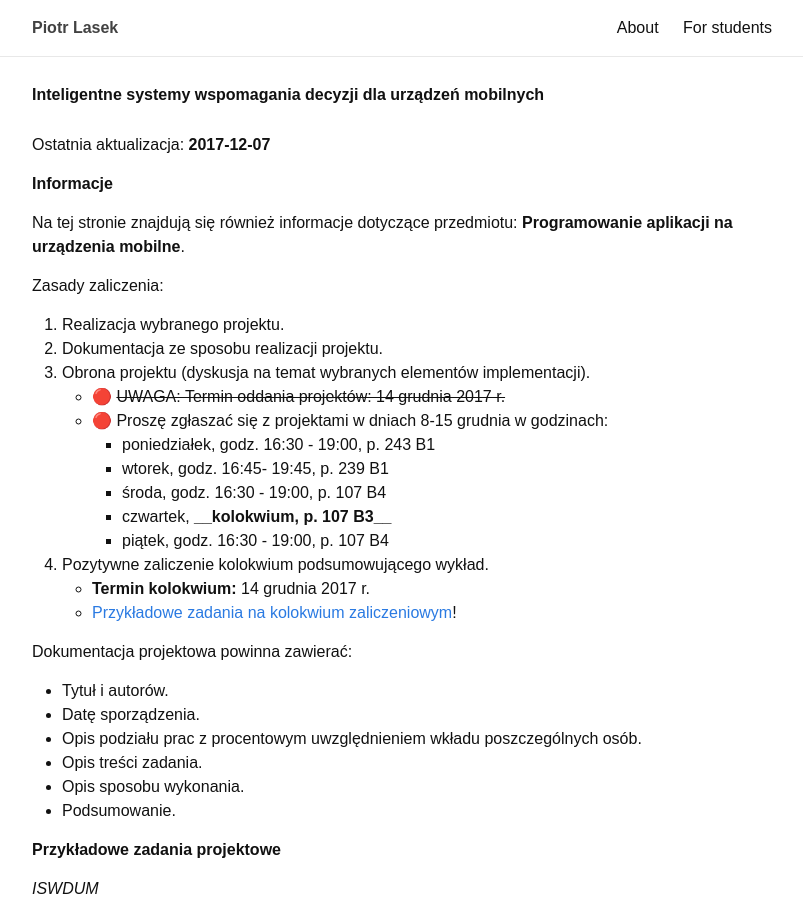
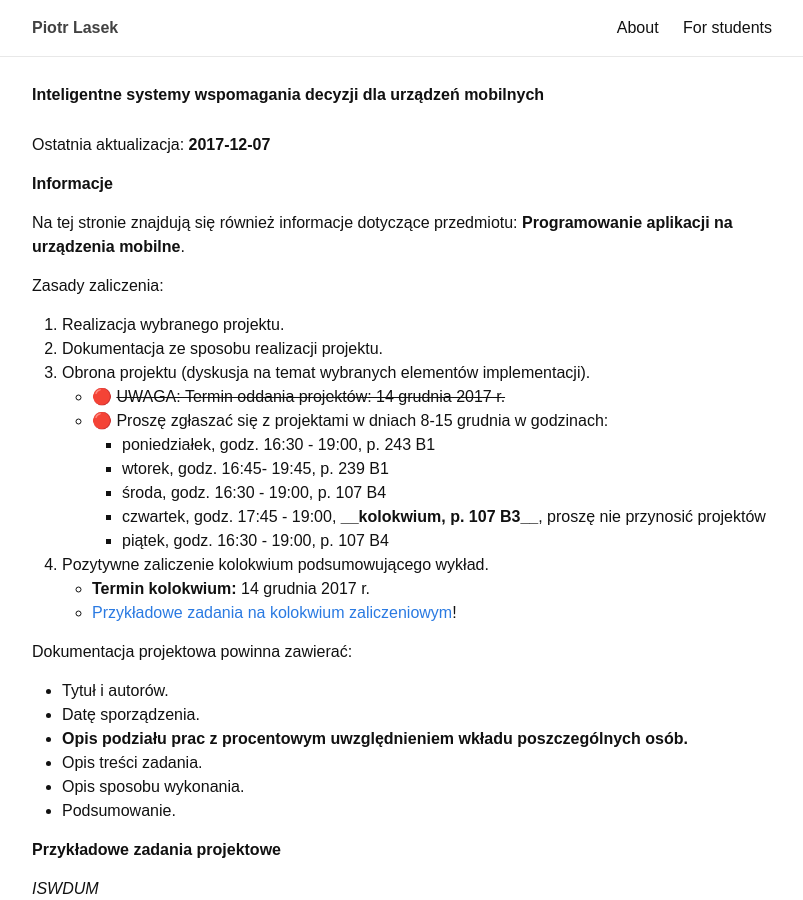
Before and after one commit to piotrlasek/piotrlasek.github.io, a Jekyll site: the page built from for-students/iswddum2016.md, in a window 1280 px wide and 900 px high. Shown: the whole window, without its empty margins (238-1041 px from the left). Built offline with Jekyll 4.4.1, drawn with Linux system fonts in a browser that asks for light colours.

Commit message:
Update iswddum2016.md

```diff
--- a/for-students/iswddum2016.md
+++ b/for-students/iswddum2016.md
@@ -24,7 +24,7 @@ Zasady zaliczenia:
        - poniedziałek, godz. 16:30 - 19:00, p. 243 B1
        - wtorek, godz. 16:45- 19:45, p. 239 B1
        - środa, godz. 16:30 - 19:00, p. 107 B4
-       - czwartek, **__kolokwium, p. 107 B3__**
+       - czwartek, godz. 17:45 - 19:00, **__kolokwium, p. 107 B3__**, proszę nie przynosić projektów
        - piątek, godz. 16:30 - 19:00, p. 107 B4
 
 4. Pozytywne zaliczenie kolokwium podsumowującego wykład.
@@ -35,7 +35,7 @@ Dokumentacja projektowa powinna zawierać:
 
 * Tytuł i autorów.
 * Datę sporządzenia.
-* Opis podziału prac z procentowym uwzględnieniem wkładu poszczególnych osób.
+* **Opis podziału prac z procentowym uwzględnieniem wkładu poszczególnych osób.**
 * Opis treści zadania.
 * Opis sposobu wykonania.
 * Podsumowanie.
```
